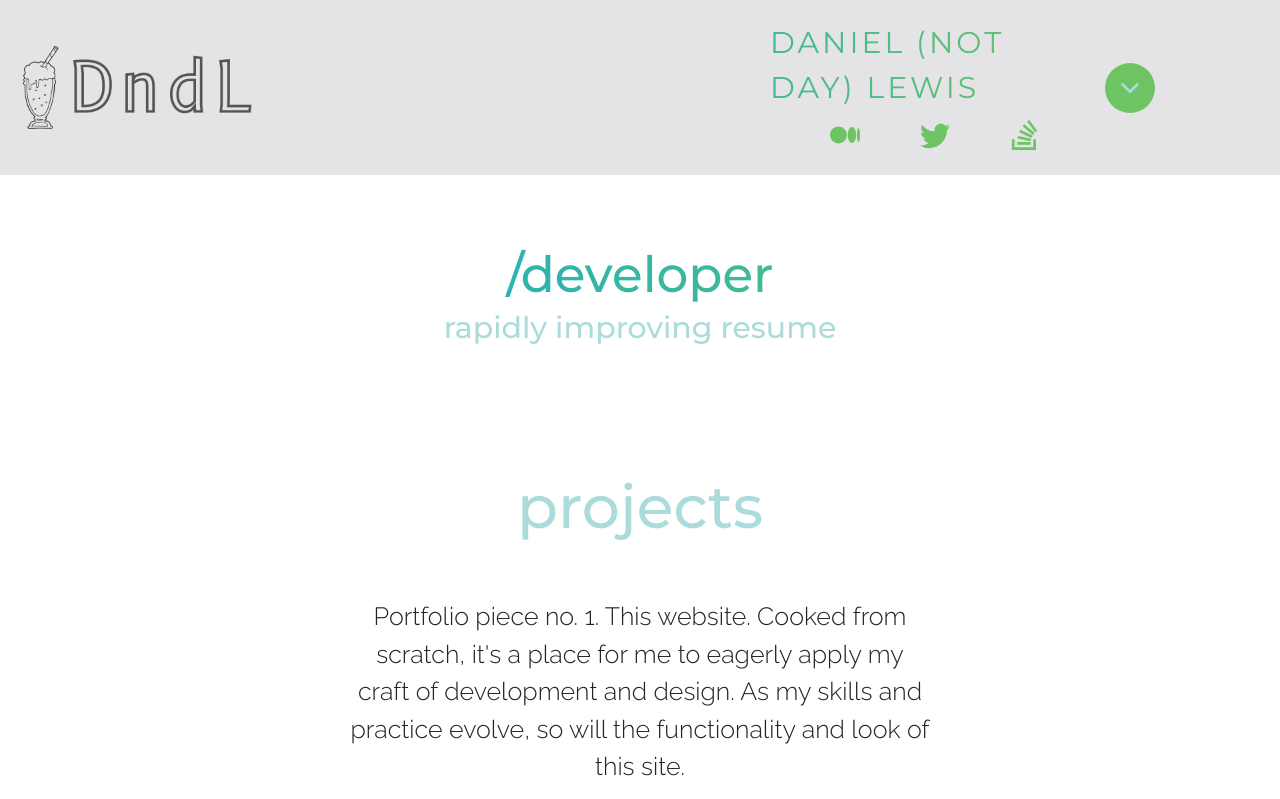
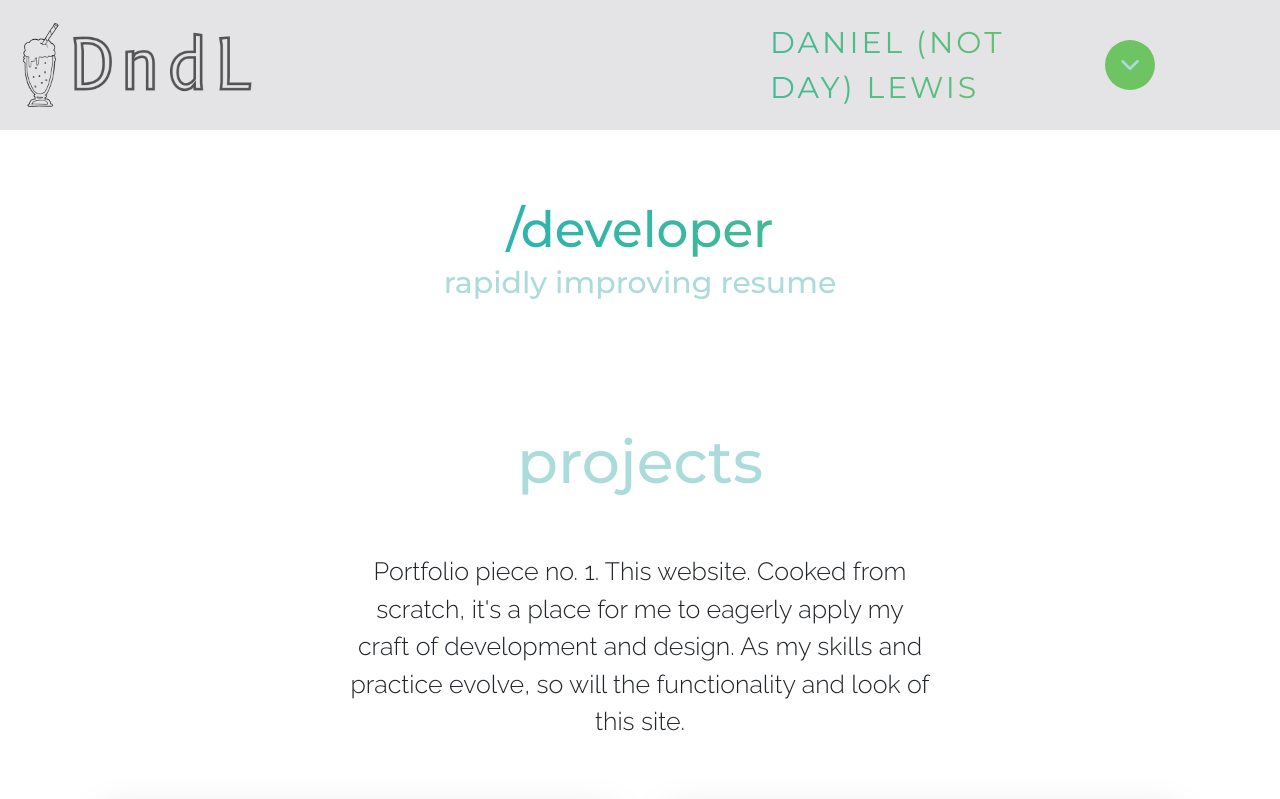
Before and after one commit to kondaguey/dndlme, a React (Create React App) app: page /developer in a window 1280 px wide. Shown: the top 799 px of the page. Built offline with nearby package versions, Linux system fonts and the light colour scheme.

Commit message:
comment out all icons and imports

```diff
--- a/src/components/MenuBar.jsx
+++ b/src/components/MenuBar.jsx
@@ -2,7 +2,7 @@ import React from "react";
 import MenuBarItem from "./MenuBarItem";
 import DropdownMenu from "./DropdownMenu";
 import { FiChevronDown } from "react-icons/fi";
-import { BsMedium, BsTwitter, BsStackOverflow } from "react-icons/bs";
+// import { BsMedium, BsTwitter, BsStackOverflow } from "react-icons/bs";
 
 
 function MenuBar(props) {
@@ -14,14 +14,14 @@ function MenuBar(props) {
 
       <div className="menu-bar__header">Daniel (not Day) Lewis
 
-        <div className="menu-bar__socials">
+        {/* <div className="menu-bar__socials">
 
           <a href="https://medium.com/@daniel_notday_lewis" target="_blank"><BsMedium /></a>
           <a href="https://twitter.com/daniel_nd_lewis" target="_blank"><BsTwitter /></a>
           <a href="https://stackoverflow.com/users/17514943/daniel" target="_blank"><BsStackOverflow /></a>
 
 
-        </div>
+        </div> */}
 
       </div>
 
```
